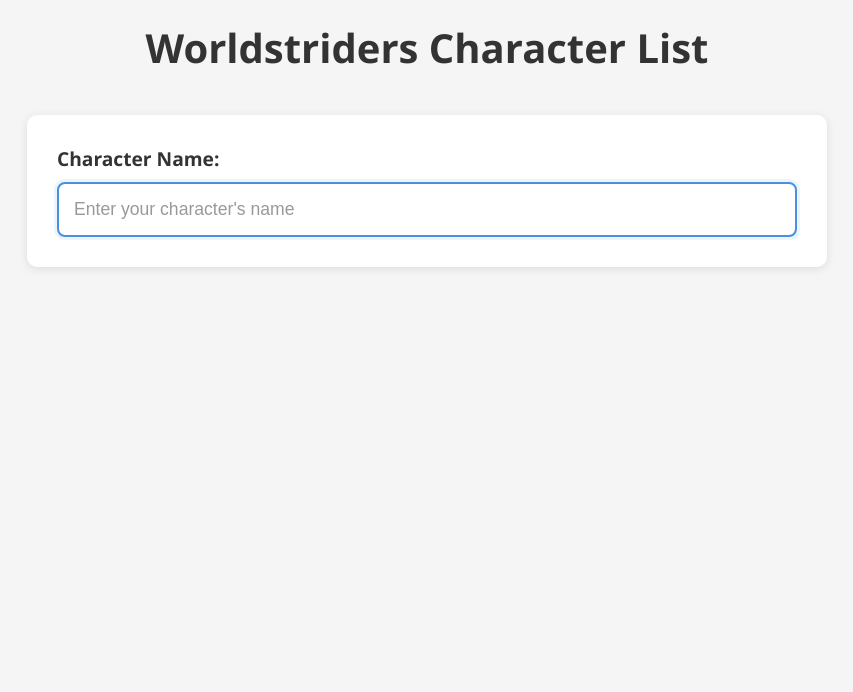
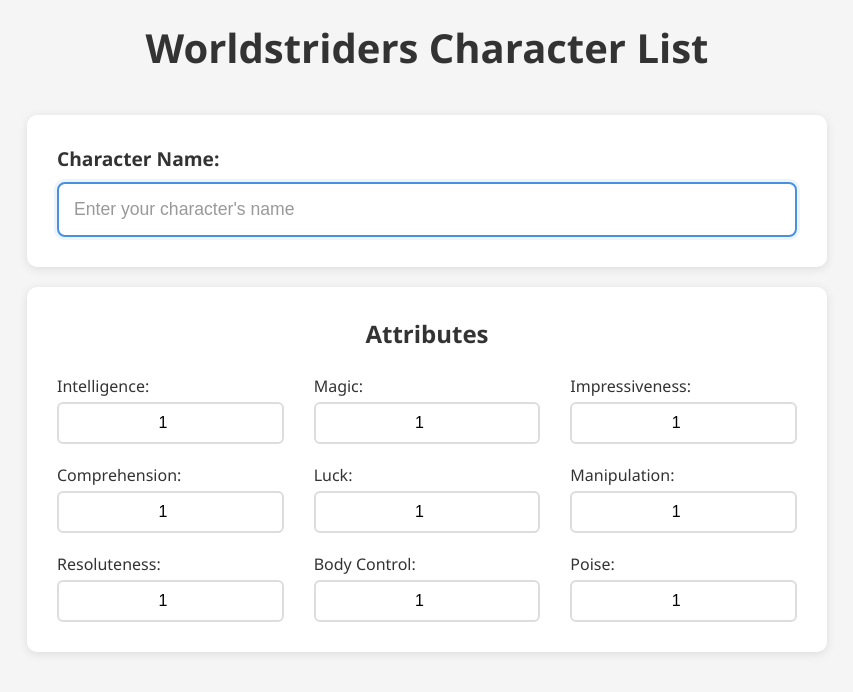
Before and after one commit to GennadiyZakharov/worldstriders-charlist, a React (Vite) app: page / in a window 1280 px wide. Shown: the top 692 px of the page, without its empty margins (213-1066 px from the left). Built offline with nearby package versions, Linux system fonts and the light colour scheme.

Commit message:
Added attributes.

```diff
--- a/src/App.css
+++ b/src/App.css
@@ -57,3 +57,66 @@
 .character-name-input::placeholder {
   color: #999;
 }
+
+.attributes-section {
+  background: white;
+  padding: 30px;
+  border-radius: 10px;
+  box-shadow: 0 2px 10px rgba(0, 0, 0, 0.1);
+  margin-bottom: 20px;
+}
+
+.attributes-title {
+  font-size: 1.5rem;
+  font-weight: 600;
+  color: #333;
+  margin: 0 0 25px 0;
+  text-align: center;
+}
+
+.attributes-grid {
+  display: grid;
+  grid-template-columns: repeat(3, 1fr);
+  gap: 30px;
+}
+
+.attributes-column {
+  display: flex;
+  flex-direction: column;
+  gap: 20px;
+}
+
+.attribute-item {
+  display: flex;
+  flex-direction: column;
+}
+
+.attribute-label {
+  font-size: 1rem;
+  font-weight: 500;
+  color: #333;
+  margin-bottom: 5px;
+}
+
+.attribute-input {
+  padding: 10px;
+  font-size: 1rem;
+  border: 2px solid #ddd;
+  border-radius: 6px;
+  box-sizing: border-box;
+  transition: border-color 0.3s ease;
+  text-align: center;
+}
+
+.attribute-input:focus {
+  outline: none;
+  border-color: #4a90e2;
+  box-shadow: 0 0 0 3px rgba(74, 144, 226, 0.1);
+}
+
+@media (max-width: 768px) {
+  .attributes-grid {
+    grid-template-columns: 1fr;
+    gap: 20px;
+  }
+}
--- a/src/App.tsx
+++ b/src/App.tsx
@@ -1,8 +1,31 @@
 import { useState, useEffect } from 'react'
 import './App.css'
 
+interface Attributes {
+  intelligence: number
+  comprehension: number
+  resoluteness: number
+  magic: number
+  luck: number
+  bodyControl: number
+  impressiveness: number
+  manipulation: number
+  poise: number
+}
+
 function App() {
   const [characterName, setCharacterName] = useState<string>('')
+  const [attributes, setAttributes] = useState<Attributes>({
+    intelligence: 1,
+    comprehension: 1,
+    resoluteness: 1,
+    magic: 1,
+    luck: 1,
+    bodyControl: 1,
+    impressiveness: 1,
+    manipulation: 1,
+    poise: 1,
+  })
 
   // Load character name from localStorage on component mount
   useEffect(() => {
@@ -12,13 +35,38 @@ function App() {
     }
   }, [])
 
+  // Load attributes from localStorage on component mount
+  useEffect(() => {
+    const savedAttributes = localStorage.getItem('worldstriders-character-attributes')
+    if (savedAttributes) {
+      try {
+        const parsedAttributes = JSON.parse(savedAttributes)
+        setAttributes(parsedAttributes)
+      } catch (error) {
+        console.error('Failed to parse saved attributes:', error)
+      }
+    }
+  }, [])
+
   // Save character name to localStorage whenever it changes
   useEffect(() => {
     localStorage.setItem('worldstriders-character-name', characterName)
   }, [characterName])
 
+  // Save attributes to localStorage whenever they change
+  useEffect(() => {
+    localStorage.setItem('worldstriders-character-attributes', JSON.stringify(attributes))
+  }, [attributes])
+
   const handleNameChange = (event: React.ChangeEvent<HTMLInputElement>) => {
     setCharacterName(event.target.value)
+  }
+
+  const handleAttributeChange = (attribute: keyof Attributes, value: number) => {
+    setAttributes(prev => ({
+      ...prev,
+      [attribute]: Math.max(1, Math.min(5, value))
+    }))
   }
 
   return (
@@ -42,6 +90,128 @@ function App() {
             autoFocus
           />
         </div>
+
+        <div className="attributes-section">
+          <h2 className="attributes-title">Attributes</h2>
+          <div className="attributes-grid">
+            <div className="attributes-column">
+              <div className="attribute-item">
+                <label htmlFor="intelligence" className="attribute-label">Intelligence:</label>
+                <input
+                  id="intelligence"
+                  type="number"
+                  min="1"
+                  max="5"
+                  className="attribute-input"
+                  value={attributes.intelligence}
+                  onChange={(e) => handleAttributeChange('intelligence', parseInt(e.target.value) || 1)}
+                />
+              </div>
+              <div className="attribute-item">
+                <label htmlFor="comprehension" className="attribute-label">Comprehension:</label>
+                <input
+                  id="comprehension"
+                  type="number"
+                  min="1"
+                  max="5"
+                  className="attribute-input"
+                  value={attributes.comprehension}
+                  onChange={(e) => handleAttributeChange('comprehension', parseInt(e.target.value) || 1)}
+                />
+              </div>
+              <div className="attribute-item">
+                <label htmlFor="resoluteness" className="attribute-label">Resoluteness:</label>
+                <input
+                  id="resoluteness"
+                  type="number"
+                  min="1"
+                  max="5"
+                  className="attribute-input"
+                  value={attributes.resoluteness}
+                  onChange={(e) => handleAttributeChange('resoluteness', parseInt(e.target.value) || 1)}
+                />
+              </div>
+            </div>
+
+            <div className="attributes-column">
+              <div className="attribute-item">
+                <label htmlFor="magic" className="attribute-label">Magic:</label>
+                <input
+                  id="magic"
+                  type="number"
+                  min="1"
+                  max="5"
+                  className="attribute-input"
+                  value={attributes.magic}
+                  onChange={(e) => handleAttributeChange('magic', parseInt(e.target.value) || 1)}
+                />
+              </div>
+              <div className="attribute-item">
+                <label htmlFor="luck" className="attribute-label">Luck:</label>
+                <input
+                  id="luck"
+                  type="number"
+                  min="1"
+                  max="5"
+                  className="attribute-input"
+                  value={attributes.luck}
+                  onChange={(e) => handleAttributeChange('luck', parseInt(e.target.value) || 1)}
+                />
+              </div>
+              <div className="attribute-item">
+                <label htmlFor="bodyControl" className="attribute-label">Body Control:</label>
+                <input
+                  id="bodyControl"
+                  type="number"
+                  min="1"
+                  max="5"
+                  className="attribute-input"
+                  value={attributes.bodyControl}
+                  onChange={(e) => handleAttributeChange('bodyControl', parseInt(e.target.value) || 1)}
+                />
+              </div>
+            </div>
+
+            <div className="attributes-column">
+              <div className="attribute-item">
+                <label htmlFor="impressiveness" className="attribute-label">Impressiveness:</label>
+                <input
+                  id="impressiveness"
+                  type="number"
+                  min="1"
+                  max="5"
+                  className="attribute-input"
+                  value={attributes.impressiveness}
+                  onChange={(e) => handleAttributeChange('impressiveness', parseInt(e.target.value) || 1)}
+                />
+              </div>
+              <div className="attribute-item">
+                <label htmlFor="manipulation" className="attribute-label">Manipulation:</label>
+                <input
+                  id="manipulation"
+                  type="number"
+                  min="1"
+                  max="5"
+                  className="attribute-input"
+                  value={attributes.manipulation}
+                  onChange={(e) => handleAttributeChange('manipulation', parseInt(e.target.value) || 1)}
+                />
+              </div>
+              <div className="attribute-item">
+                <label htmlFor="poise" className="attribute-label">Poise:</label>
+                <input
+                  id="poise"
+                  type="number"
+                  min="1"
+                  max="5"
+                  className="attribute-input"
+                  value={attributes.poise}
+                  onChange={(e) => handleAttributeChange('poise', parseInt(e.target.value) || 1)}
+                />
+              </div>
+            </div>
+          </div>
+        </div>
       </main>
     </div>
   )
```
